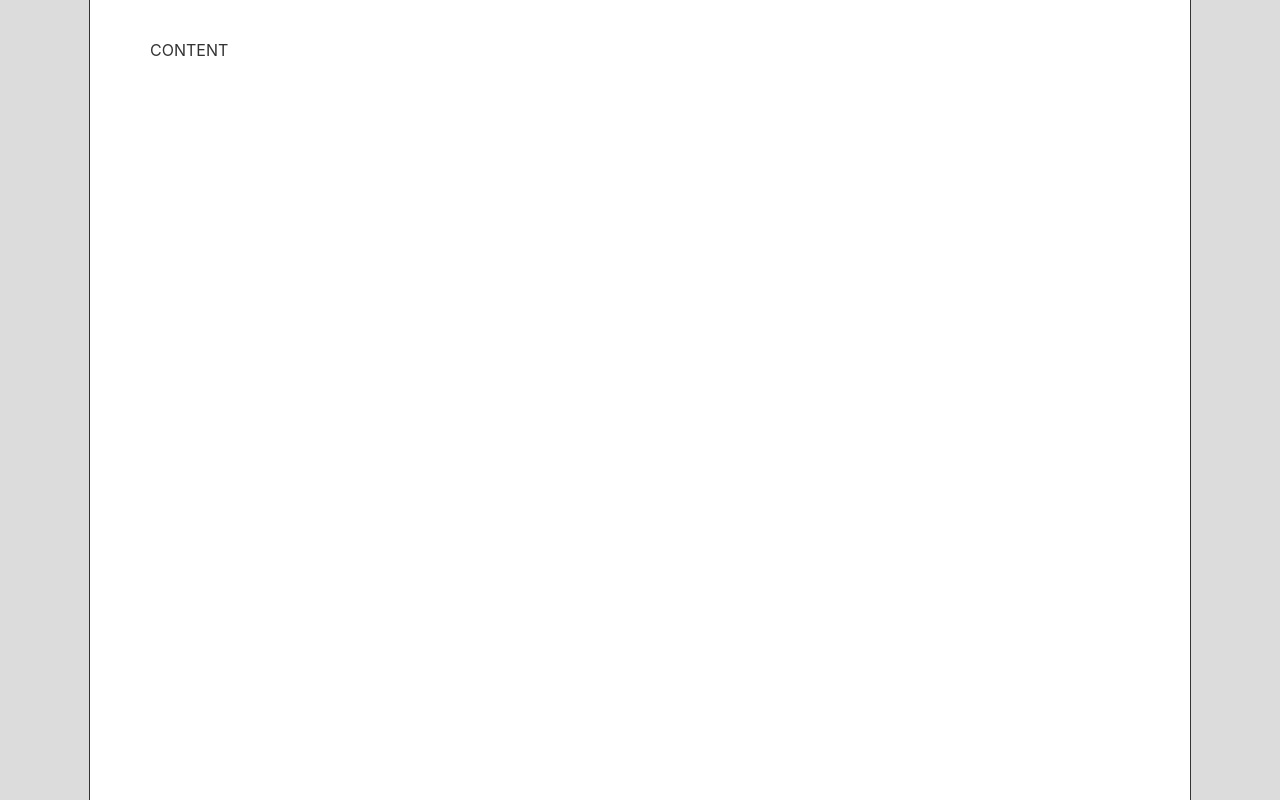
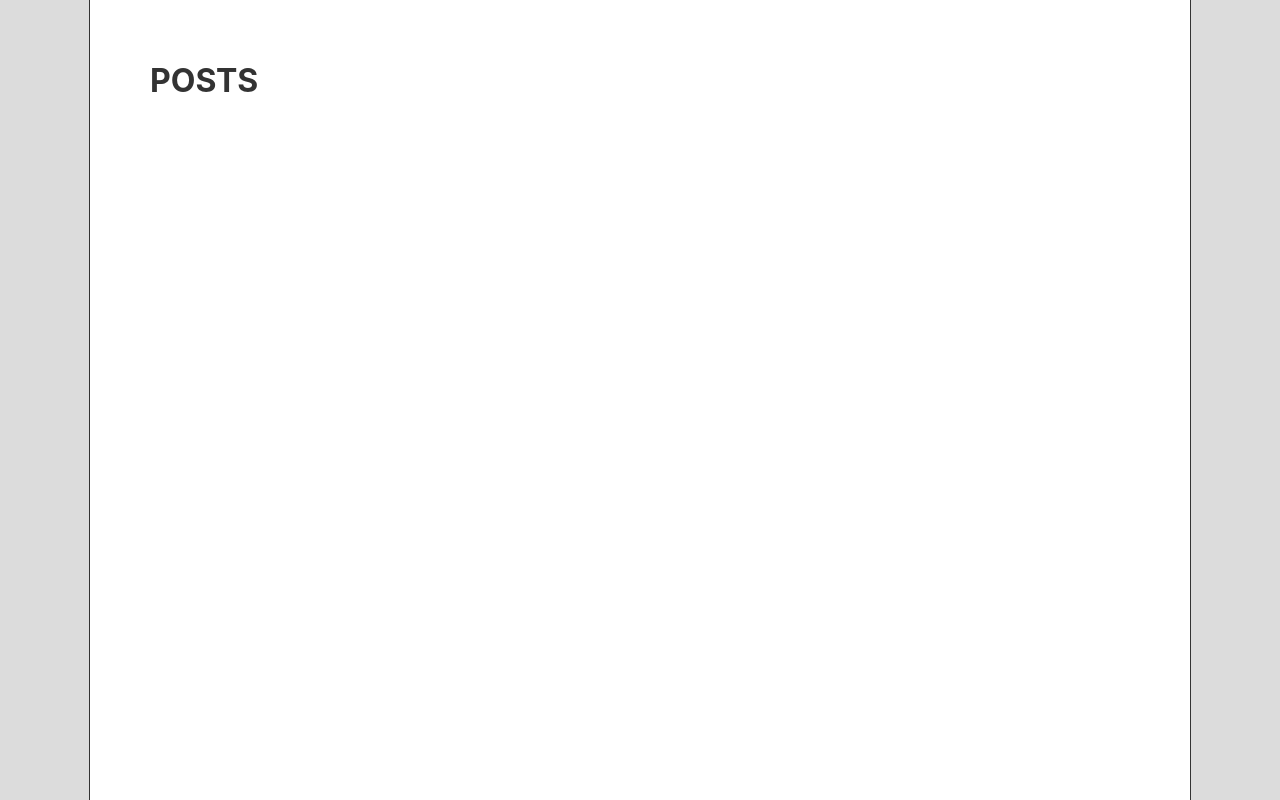
Before and after one commit to Shebara/blog-test, a React (Create React App) app: page / in a window 1280 px wide. Built offline with nearby package versions, Linux system fonts and the light colour scheme.

Commit message:
implement router

```diff
--- a/src/App.js
+++ b/src/App.js
@@ -1,11 +1,20 @@
 import React from 'react';
 import './styles/main.scss';
+import { BrowserRouter as Router, Switch, Route } from 'react-router-dom'
+import List from './pages/List';
+import Post from './pages/Post';
 
 function App() {
   return (
     <div className="App">
       <div className="Content">
-        CONTENT
+        <Router>
+          <Switch>
+            <Route path="/" exact component={List} />
+            <Route path="/post/" exact component={Post} />
+            <Route path="/post/:id" component={Post} />
+          </Switch>
+        </Router>
       </div>
     </div>
   );
--- /dev/null
+++ b/src/pages/List.js
@@ -0,0 +1,11 @@
+import React from 'react';
+
+const List = () => {
+  return (
+    <div className="List">
+      <h1>POSTS</h1>
+    </div>
+  );
+}
+
+export default List;
--- /dev/null
+++ b/src/pages/Post.js
@@ -0,0 +1,28 @@
+import React from 'react';
+
+const Post = ({match}) => {
+  if (! match || ! match.params || ! match.params.id) {
+      return (
+        <div className="Error">
+          <h1>Error: missing parameter</h1>
+          <div>Parameter 'id' is required!</div>
+        </div>
+      );
+  }
+  if (isNaN(match.params.id)) {
+    return (
+      <div className="Error">
+        <h1>Error: invalid parameter</h1>
+        <div>Parameter 'id' is invalid!</div>
+      </div>
+    );
+  }
+
+  return (
+    <div className="Post">
+      <h1>POST</h1>
+    </div>
+  );
+}
+
+export default Post;
```
